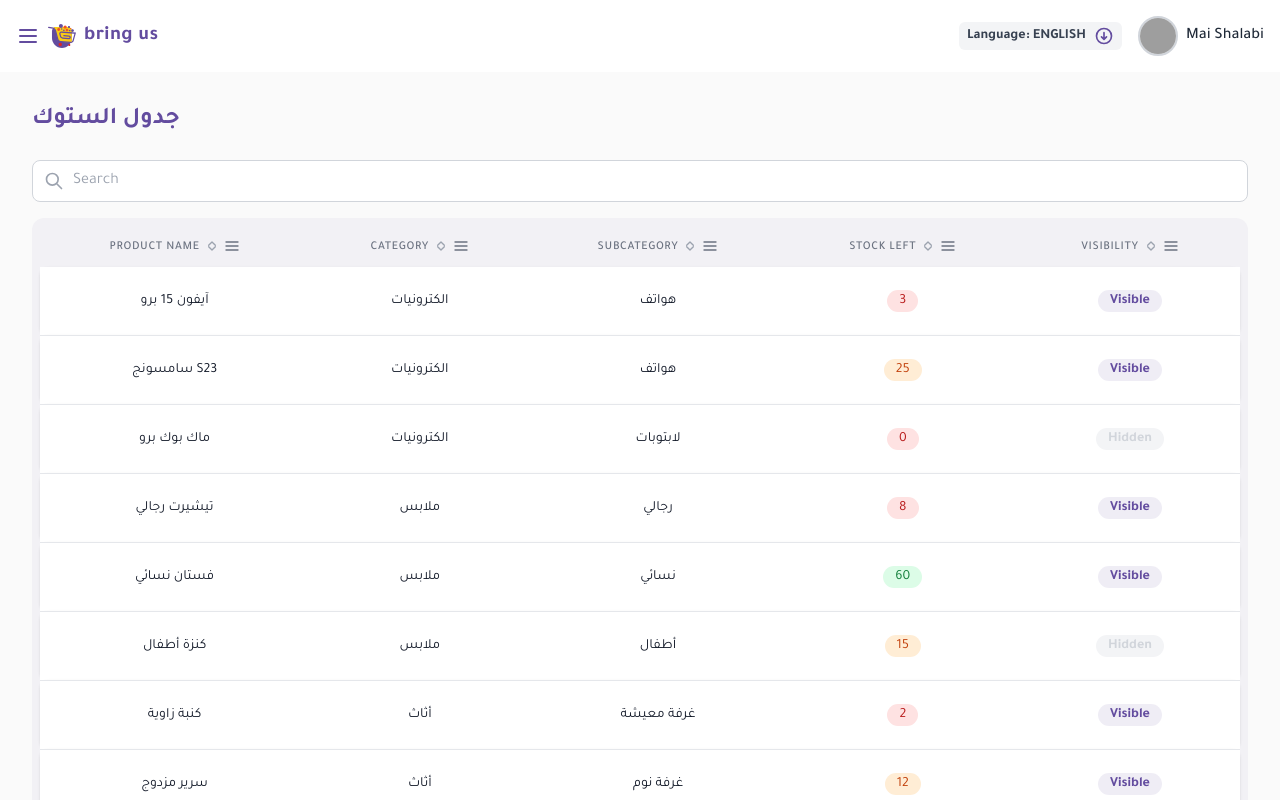
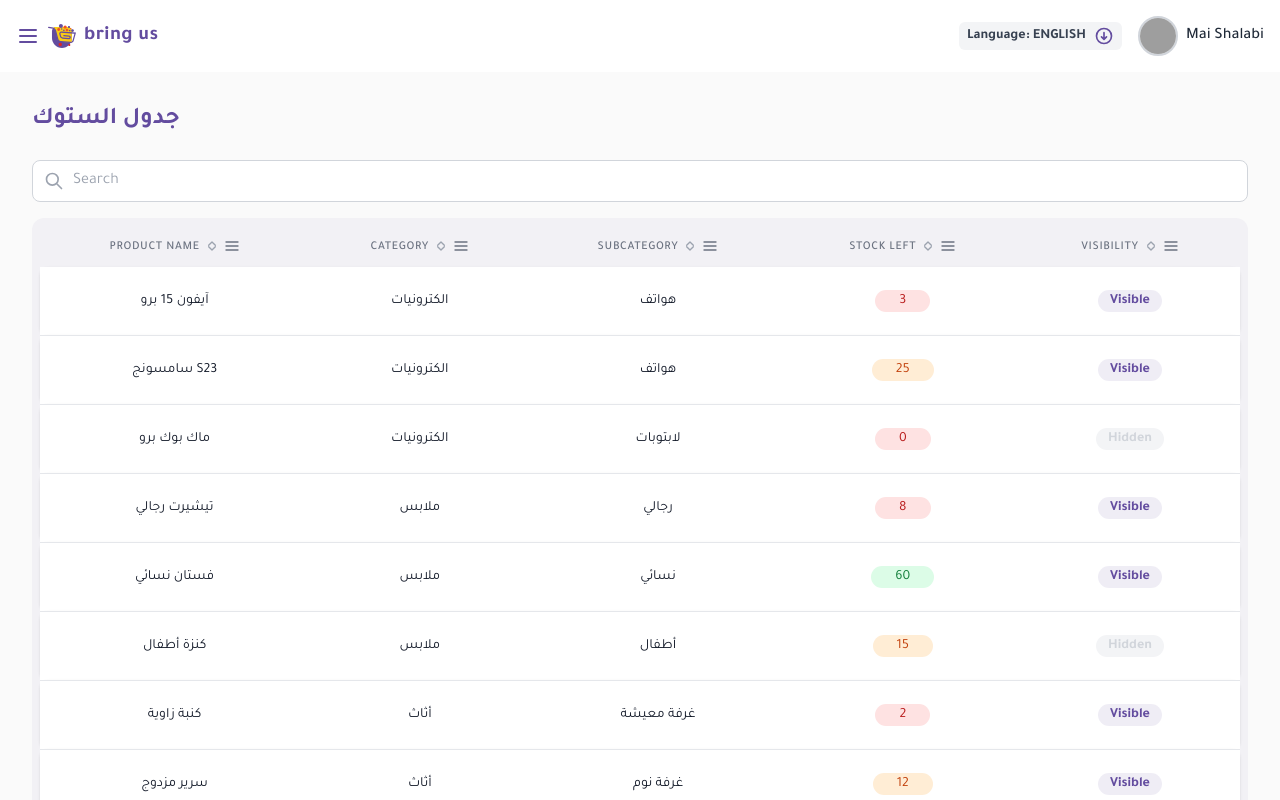
Before and after one commit to Maishelbayeh/BringUs, a React (Vite) app: page /stock-preview in a window 1280 px wide. Shown: the top 800 px of the page. Built offline with nearby package versions, Linux system fonts and the light colour scheme; grey boxes are pictures that could not be loaded.

Commit message:
stock preview

```diff
--- a/src/components/common/CustomTable.tsx
+++ b/src/components/common/CustomTable.tsx
@@ -321,10 +321,10 @@
                         <span
                           className={
                             Number(item[column.key]) < 10
-                              ? 'bg-red-100 text-red-700 px-3 py-1 rounded-full'
+                              ? 'bg-red-100 text-red-700 px-6 py-1 rounded-full'
                               : Number(item[column.key]) <= 50
-                                ? 'bg-orange-100 text-orange-700 px-3 py-1 rounded-full'
-                                : 'bg-green-100 text-green-700 px-3 py-1 rounded-full'
+                                ? 'bg-orange-100 text-orange-700 px-6 py-1 rounded-full'
+                                : 'bg-green-100 text-green-700 px-6 py-1 rounded-full'
                           }
                         >
                           {item[column.key]}
```
